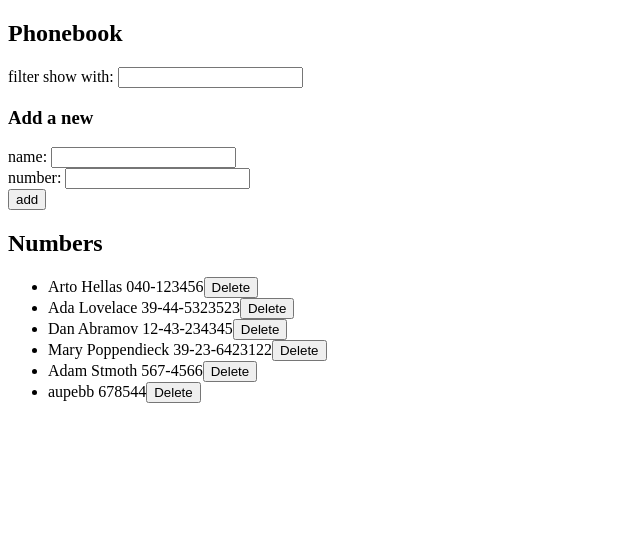
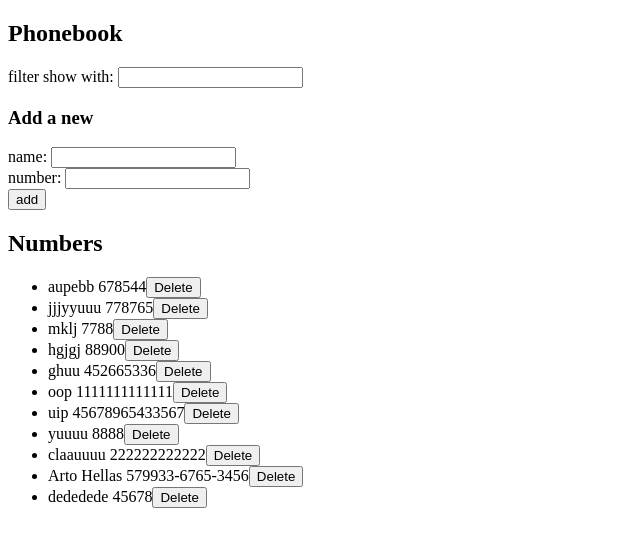
Before and after one commit to WaltGreenwich/fullStackOpen-HelsinskiUniversity, a React (Vite) app in the folder part2/phonebook/: page / in a window 1280 px wide. Shown: the top 546 px of the page, without its empty margins (0-640 px from the left). Built offline with nearby package versions, Linux system fonts and the light colour scheme; data requests are answered from the project's data file.

Commit message:
2.15 delivered

```diff
--- a/part2/phonebook/db.json
+++ b/part2/phonebook/db.json
@@ -1,34 +1,59 @@
 {
   "persons": [
-    {
-      "name": "Arto Hellas",
-      "number": "040-123456",
-      "id": "1"
-    },
-    {
-      "name": "Ada Lovelace",
-      "number": "39-44-5323523",
-      "id": "2"
-    },
-    {
-      "name": "Dan Abramov",
-      "number": "12-43-234345",
-      "id": "3"
-    },
-    {
-      "name": "Mary Poppendieck",
-      "number": "39-23-6423122",
-      "id": "4"
-    },
-    {
-      "id": "b9d4",
-      "name": "Adam Stmoth",
-      "number": "567-4566"
-    },
     {
       "id": "0184",
       "name": "aupebb",
       "number": "678544"
+    },
+    {
+      "id": "3e3c",
+      "name": "jjjyyuuu",
+      "number": "778765"
+    },
+    {
+      "id": "ffbd",
+      "name": "mklj",
+      "number": "7788"
+    },
+    {
+      "id": "a35a",
+      "name": "hgjgj",
+      "number": "88900"
+    },
+    {
+      "name": "ghuu",
+      "number": "452665336",
+      "id": "a161"
+    },
+    {
+      "id": "9443",
+      "name": "oop",
+      "number": "1111111111111"
+    },
+    {
+      "id": "f6c8",
+      "name": "uip",
+      "number": "45678965433567"
+    },
+    {
+      "id": "c51c",
+      "name": "yuuuu",
+      "number": "8888"
+    },
+    {
+      "name": "claauuuu",
+      "number": "222222222222",
+      "id": "5d00"
+    },
+    {
+      "id": "b559",
+      "name": "Arto Hellas",
+      "number": "579933-6765-3456"
+    },
+    {
+      "id": "a7ed",
+      "name": "dededede",
+      "number": "45678"
     }
   ]
 }
--- a/part2/phonebook/src/App.jsx
+++ b/part2/phonebook/src/App.jsx
@@ -3,7 +3,6 @@ import Filter from "./components/Filter";
 import PersonForm from "./components/PersonForm";
 import Persons from "./components/Persons";
 import personService from "./services/persons";
-import axios from "axios";
 
 const App = () => {
   const [persons, setPersons] = useState([]);
@@ -13,36 +12,83 @@ const App = () => {
 
   useEffect(() => {
     console.log("effect");
-    personService.getAll().then((response) => {
-      setPersons(response.data);
-    });
+    personService
+      .getAll()
+      .then((initialPersons) => {
+        setPersons(initialPersons);
+      })
+      .catch((error) => {
+        console.error("Error fetching persons:", error);
+      });
   }, []);
   console.log("render", persons.length, "persons");
 
   const addPerson = (event) => {
     event.preventDefault();
 
+    const existingPerson = persons.find(
+      (person) => person.name.toLowerCase() === newName.toLowerCase()
+    );
+
     const personObject = {
       name: newName,
       number: newNumber,
     };
 
-    const nameExists = persons.some(
-      (person) => person.name.toLowerCase() === newName.toLowerCase()
-    );
+    if (existingPerson) {
+      const confirmUpdate = window.confirm(
+        `${newName} is already added to phonebook, replace the old number with a new one?`
+      );
 
-    if (nameExists) {
-      alert(`${newName} is already added to the phonebook`);
-      return;
+      if (confirmUpdate) {
+        personService
+          .update(existingPerson.id, personObject)
+          .then((updatedPerson) => {
+            setPersons(
+              persons.map((person) =>
+                person.id !== existingPerson.id ? person : updatedPerson.data
+              )
+            );
+            setNewName("");
+            setNewNumber("");
+          })
+          .catch((error) => {
+            alert(
+              `Information of ${newName} has already been removed from server`
+            );
+            setPersons(persons.filter((p) => p.id !== existingPerson.id));
+          });
+      }
+    } else {
+      personService
+        .create(personObject)
+        .then((newPerson) => {
+          setPersons([...persons, newPerson]);
+          setNewName("");
+          setNewNumber("");
+        })
+        .catch((error) => {
+          console.error("Error creating person:", error);
+        });
     }
+  };
 
-    axios
-      .post("http://localhost:3001/persons", personObject)
-      .then((response) => {
-        setPersons([...persons, response.data]);
-        setNewName("");
-        setNewNumber("");
-      });
+  const deletePerson = (id) => {
+    const personToDelete = persons.find((person) => person.id === id);
+    const confirmeDelete = window.confirm(`Delete ${personToDelete.name} ?`);
+    if (confirmeDelete) {
+      personService
+        .deleteById(id)
+        .then(() => {
+          setPersons(persons.filter((person) => person.id !== id));
+        })
+        .catch((error) => {
+          alert(
+            `the person '${personToDelete.name}' was already deleted from server`
+          );
+          setPersons(persons.filter((p) => p.id !== id));
+        });
+    }
   };
 
   return (
@@ -62,7 +108,7 @@ const App = () => {
         onSubmit={addPerson}
       />
       <h2>Numbers</h2>
-      <Persons filter={filter} persons={persons} />
+      <Persons filter={filter} persons={persons} onDelete={deletePerson} />
     </div>
   );
 };
--- a/part2/phonebook/src/components/Persons.jsx
+++ b/part2/phonebook/src/components/Persons.jsx
@@ -1,18 +1,13 @@
-// components/Persons.js
-import React from "react";
-
-const Persons = ({ persons, filter, onDelete }) => {
+const Persons = ({ persons, filter = "", onDelete }) => {
   return (
     <div>
       <ul>
         {persons
           .filter((person) =>
-            person.name.toLowerCase().includes(filter.toLowerCase())
+            person.name?.toLowerCase().includes(filter?.toLowerCase() || "")
           )
           .map((person) => (
             <li key={person.id}>
-              {" "}
-              {/* ¡Importante usar el ID como key! */}
               {person.name} {person.number}
               <button onClick={() => onDelete(person.id)}>Delete</button>
             </li>
--- a/part2/phonebook/src/services/persons.js
+++ b/part2/phonebook/src/services/persons.js
@@ -2,11 +2,14 @@ import axios from "axios";
 const baseUrl = "http://localhost:3001/persons";
 
 const getAll = () => {
-  return axios.get(baseUrl);
+  const request = axios.get(baseUrl);
+  return request.then((response) => response.data);
+  // return axios.get(baseUrl);
 };
 
 const create = (newObject) => {
-  return axios.post(baseUrl, newObject);
+  const request = axios.post(baseUrl, newObject);
+  return request.then((response) => response.data);
 };
 
 const update = (id, newObject) => {
```
